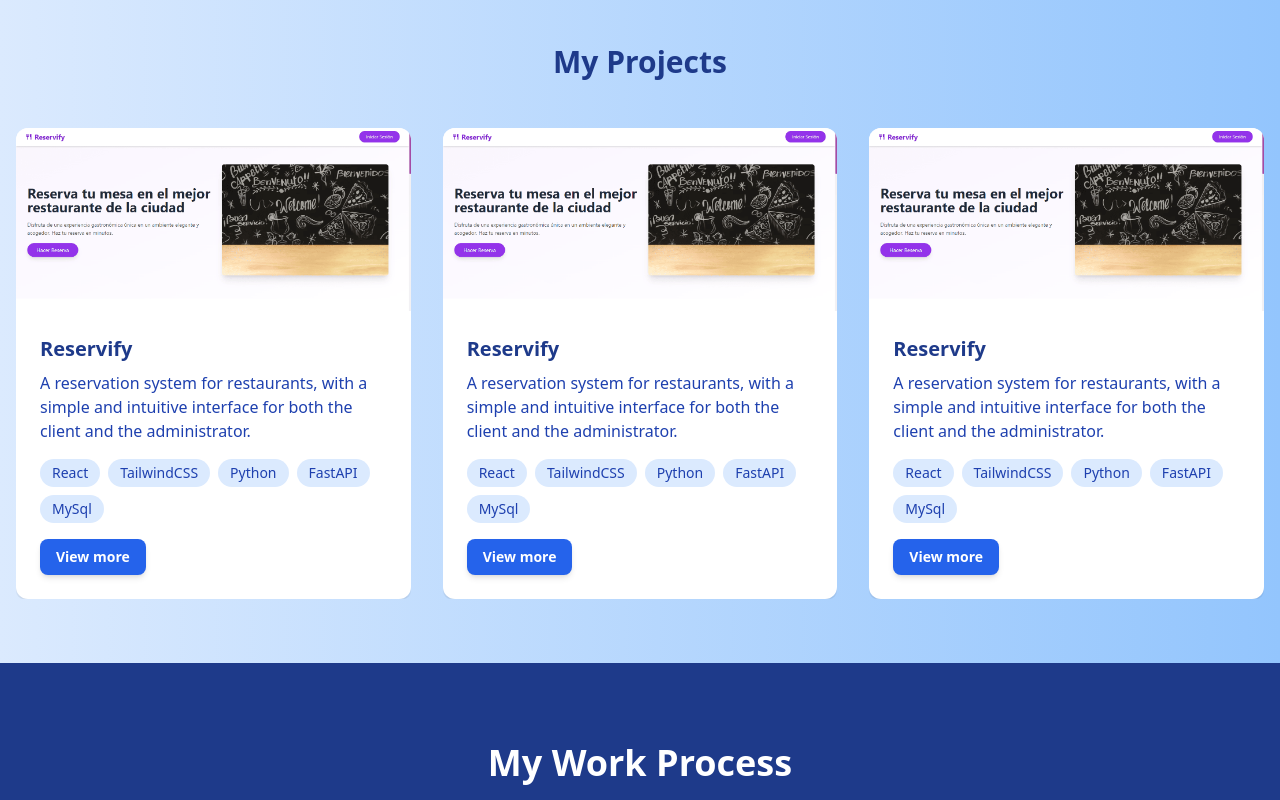
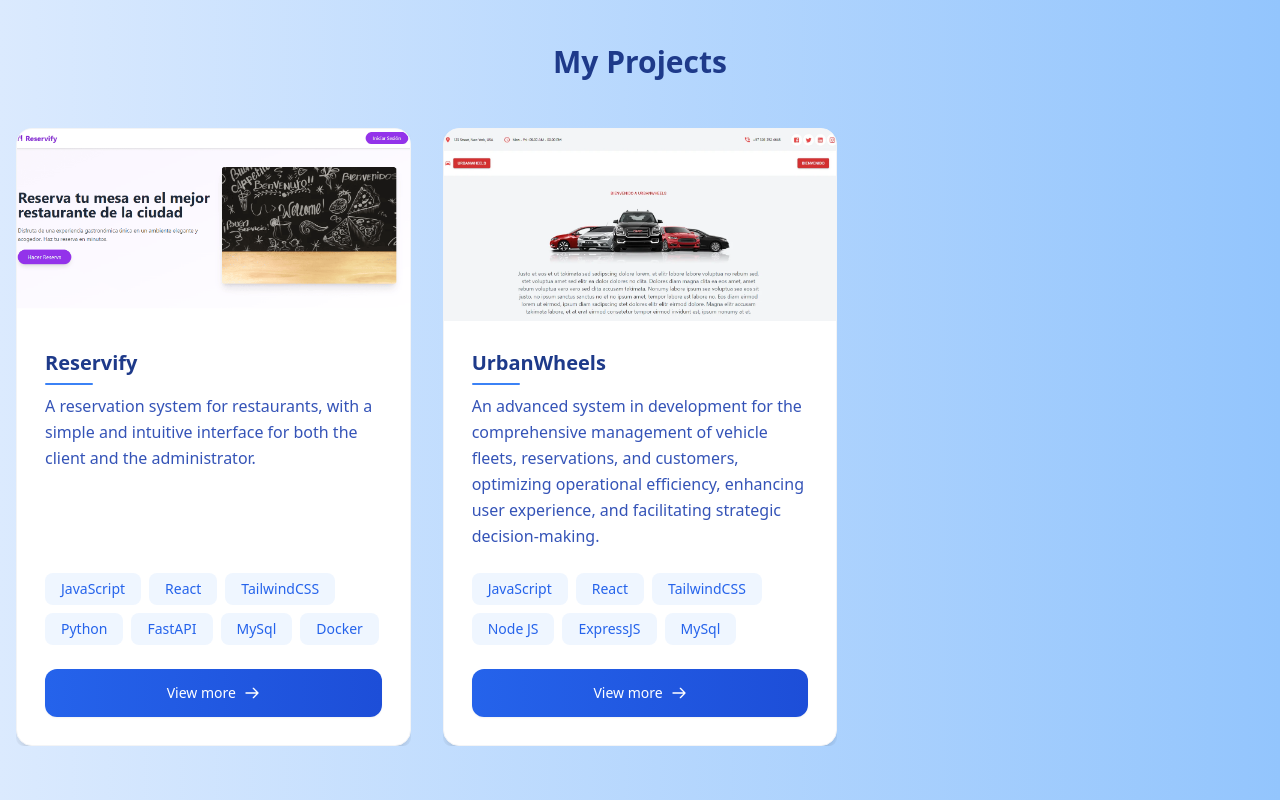
Before and after one commit to CardonaAndres/Portfolio, a React (Vite) app: page / in a window 1280 px wide. Shown: the part 820-1620 px from the top of the page. Built offline with nearby package versions, Linux system fonts and the light colour scheme.

Commit message:
Agregar js-cookie para gestionar el envío de mensajes en el formulario de contacto y mejorar la experiencia del usuario; actualizar componentes de alerta y proyectos.

```diff
--- a/package.json
+++ b/package.json
@@ -13,6 +13,7 @@
     "@vercel/speed-insights": "^1.1.0",
     "emailjs-com": "^3.2.0",
     "framer-motion": "^11.15.0",
+    "js-cookie": "^3.0.5",
     "lucide-react": "^0.469.0",
     "react": "^18.3.1",
     "react-dom": "^18.3.1",
--- a/src/components/common/Alerts.jsx
+++ b/src/components/common/Alerts.jsx
@@ -20,13 +20,13 @@ export const successAlert = () => {
 
 }
 
-export const errorAlert = () => {
+export const errorAlert = (message = 'Algo salió mal, por favor intenta de nuevo.') => {
     const MySwal = withReactContent(Swal);
 
     MySwal.fire({
       icon: 'error',
       title: '¡Ups!',
-      text: 'Algo salió mal, por favor intenta de nuevo.',
+      text: message,
       background: '#B91C1C', // Rojo oscuro
       color: '#ffffff', // Blanco
       confirmButtonColor: '#EF4444', // Rojo claro
--- a/src/components/common/ProjectCard.jsx
+++ b/src/components/common/ProjectCard.jsx
@@ -2,37 +2,57 @@ import { useLenguage } from "../../context/LanguageContext";
 const defualtLink = 'https://github.com/CardonaAndres';
 
 export const ProjectCard = ({ title, description, tags, image, link = defualtLink }) => {
-
   const { texts } = useLenguage();
 
   return (
-    <div className="bg-white dark:bg-blue-900 rounded-xl shadow-lg overflow-hidden hover:shadow-2xl transition-shadow transform hover:scale-105 hover:translate-y-2">
-      <img src={image} alt={title} className="w-full h-full object-cover"  />
-      <div className="p-6">
-        <h3 className="text-xl font-bold text-blue-900 dark:text-white mb-2">{title}</h3>
-        <p className="text-blue-800 dark:text-blue-100 mb-4">{description}</p>
+    <div className="group bg-white dark:bg-blue-900/90 rounded-2xl shadow-lg overflow-hidden transition-all duration-300 hover:shadow-xl flex flex-col h-full border border-gray-100 dark:border-blue-800">
+      <img  src={image} alt={title} className="w-full h-48 object-cover"
+        loading="lazy" width="400" height="192" />
 
-        {/* Etiquetas */}
-        <div className="flex flex-wrap gap-2 mb-4">
+      <div className="p-7 flex flex-col flex-grow">
+        <div className="relative mb-4">
+          <h3 className="text-xl font-bold text-blue-900 dark:text-white">
+            {title}
+          </h3>
+          <div className="absolute -bottom-2 left-0 w-12 h-0.5 bg-blue-500 dark:bg-blue-400 rounded-full transition-all duration-300 group-hover:w-16" />
+        </div>
+
+        <p className="text-blue-800/90 dark:text-blue-100/90 mb-6 flex-grow leading-relaxed">
+          {description}
+        </p>
+
+        <div className="flex flex-wrap gap-2 mb-6">
           {tags.map((tag, index) => (
             <span
               key={index}
-              className="px-3 py-1 bg-blue-100 dark:bg-blue-700 text-blue-800 dark:text-blue-100 text-sm rounded-full transition-all duration-300 hover:bg-blue-600 hover:text-white"
+              className="px-4 py-1.5 bg-blue-50 dark:bg-blue-800/50 text-blue-600 dark:text-blue-200 text-sm rounded-lg font-medium transition-all duration-300 hover:bg-blue-100 dark:hover:bg-blue-800"
             >
               {tag}
             </span>
           ))}
         </div>
 
-        {/* Botón de enlace */}
         {link && (
           <a
             href={link}
             target="_blank"
             rel="noopener noreferrer"
-            className="inline-block px-4 py-2 bg-blue-600 text-white text-sm font-semibold rounded-lg shadow-md hover:bg-blue-700 hover:shadow-lg transition-all duration-200 transform hover:scale-105"
+            className="inline-flex items-center justify-center w-full px-6 py-3.5 bg-gradient-to-r from-blue-600 to-blue-700 text-white font-medium rounded-xl hover:from-blue-700 hover:to-blue-800 transition-all duration-300 shadow-sm hover:shadow group/button focus:ring-2 focus:ring-blue-500 focus:ring-offset-2 dark:focus:ring-offset-blue-900"
           >
-            {texts.viewMore}
+            <span className="text-sm">{texts.viewMore}</span>
+            <svg
+              className="ml-2 w-4 h-4 transition-transform duration-300 group-hover/button:translate-x-1"
+              fill="none"
+              stroke="currentColor"
+              viewBox="0 0 24 24"
+            >
+              <path
+                strokeLinecap="round"
+                strokeLinejoin="round"
+                strokeWidth={2}
+                d="M14 5l7 7m0 0l-7 7m7-7H3"
+              />
+            </svg>
           </a>
         )}
       </div>
--- a/src/components/heroSection/HeroRightColumn.jsx
+++ b/src/components/heroSection/HeroRightColumn.jsx
@@ -18,11 +18,8 @@ export const HeroRightColumn = ({ fotoHV }) => (
         whileHover={{ scale: 1.05 }}
         transition={{ duration: 0.3 }}
       >
-        <img
-          src={fotoHV}
-          alt="Andrés Cardona"
-          className="w-full h-full object-cover"
-        />
+        <img src={fotoHV} alt="Andrés Cardona" className="w-full h-full object-cover"
+          loading='lazy' width='320' height='320'/>
       </motion.div>
     </div>
   </motion.div>
--- a/src/hooks/useContactForm.jsx
+++ b/src/hooks/useContactForm.jsx
@@ -1,6 +1,7 @@
+import emailjs from 'emailjs-com';
 import { useForm } from 'react-hook-form';
-import emailjs from 'emailjs-com';
 import { errorAlert, successAlert } from '../components/common/Alerts';
+import Cookies from 'js-cookie';
 
 export const useContactForm = (defaultValues) => {
     const { register, handleSubmit, formState: { errors }, reset } = useForm({
@@ -10,22 +11,29 @@ export const useContactForm = (defaultValues) => {
 
     const handleWhatsApp = (data) => {
         const phoneNumber = '573012524648';
-        const message = `Nombre: ${data.name}\nEmail: ${data.email}\nMensaje: ${data.message}`;
+        const message = `Hola, tengo un mensaje para ti:\n\n*Nombre:* ${data.name}\n*Email:* ${data.email}\n*Mensaje:* ${data.message}\n\nNos pondremos en contacto contigo a la brevedad. ¡Gracias por tu interés en nuestros servicios!`;
         const encodedMessage = encodeURIComponent(message); // Codificar el mensaje
         window.open(`https://wa.me/${phoneNumber}?text=${encodedMessage}`, '_blank');
         reset();
     };
 
+
      const handleEmail = async (data) => {
         try {
+            const sent = Cookies.get('sent');
+            if (sent) {
+                errorAlert('Ya has enviado un mensaje, debes esperar dos horas para enviar otro.');
+                return;
+            }
+
             const { name, email, message } = data;
-
             await emailjs.send(
                 'service_1qqkvok', 'template_1sksm3m', {
                     name, email, message
                 } , 'd6qzIq7cKtU9HBEEM'
             )
 
+           Cookies.set('sent', 'true', { expires: 2/24 });
            successAlert();
 
         } catch (err) {
--- a/src/hooks/useProjects.jsx
+++ b/src/hooks/useProjects.jsx
@@ -1,4 +1,5 @@
 import reservifyIMG from '../assets/imgs/ReservifyIMG.png';
+import UrbanWheels from '../assets/imgs/UrbanWheels.webp';
 import { useLenguage } from '../context/LanguageContext';
 
 export const useProjects = () => {
@@ -10,23 +11,16 @@ export const useProjects = () => {
         {
             title: "Reservify",
             description: `${ isEnglish ? 'A reservation system for restaurants, with a simple and intuitive interface for both the client and the administrator.' : 'Un sistema de reservas para restaurantes, con una interfaz simple e intuitiva tanto para el cliente como para el administrador.' }`,
-            tags: ["React", "TailwindCSS", "Python", "FastAPI", "MySql"],
+            tags: ["JavaScript", "React", "TailwindCSS", "Python", "FastAPI", "MySql", "Docker"],
             image: reservifyIMG,
             link : 'https://reservify-front.vercel.app'
         },
         {
-            title: "Reservify",
-            description: `${ isEnglish ? 'A reservation system for restaurants, with a simple and intuitive interface for both the client and the administrator.' : 'Un sistema de reservas para restaurantes, con una interfaz simple e intuitiva tanto para el cliente como para el administrador.' }`,
-            tags: ["React", "TailwindCSS", "Python", "FastAPI", "MySql"],
-            image: reservifyIMG,
-            link : 'https://reservify-front.vercel.app'
-        },
-        {
-            title: "Reservify",
-            description: `${ isEnglish ? 'A reservation system for restaurants, with a simple and intuitive interface for both the client and the administrator.' : 'Un sistema de reservas para restaurantes, con una interfaz simple e intuitiva tanto para el cliente como para el administrador.' }`,
-            tags: ["React", "TailwindCSS", "Python", "FastAPI", "MySql"],
-            image: reservifyIMG,
-            link : 'https://reservify-front.vercel.app'
+            title: "UrbanWheels",
+            description: `${ isEnglish ? 'An advanced system in development for the comprehensive management of vehicle fleets, reservations, and customers, optimizing operational efficiency, enhancing user experience, and facilitating strategic decision-making.' : 'Un sistema avanzado en desarrollo para la gestión integral de la flota de vehículos, las reservas y los clientes, optimizando la eficiencia operativa, mejorando la experiencia del usuario y facilitando la toma de decisiones estratégicas.' }`,
+            tags: ["JavaScript","React", "TailwindCSS", "Node JS", "ExpressJS", "MySql"],
+            image: UrbanWheels,
+            link : 'https://github.com/CardonaAndres/UrbanWheelsClient'
         },
     ];
 
```
Also changed, not shown: src/assets/imgs/UrbanWheels.webp (added), 1 other file (tests, documents, lock files or other folders).
